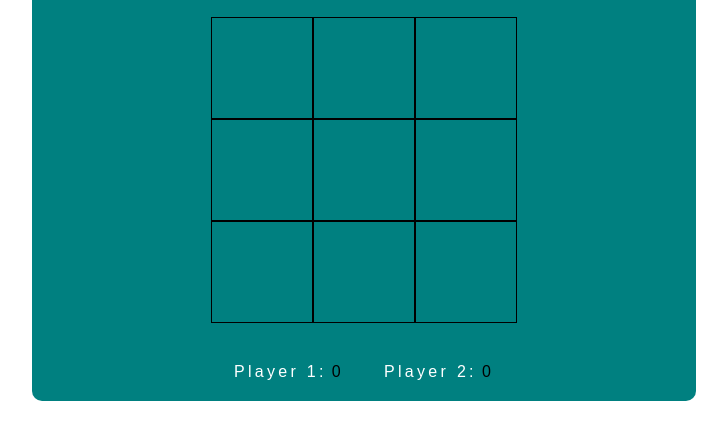
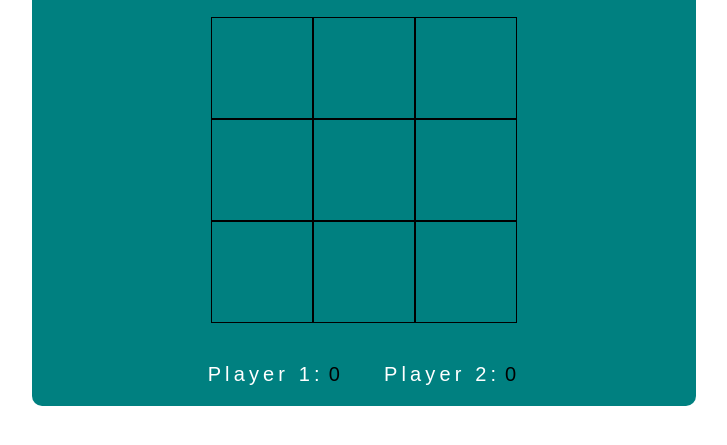
Before and after one commit to larryp89/tic-tac-toe, a plain HTML site: page index.html in a window 1280 px wide. Shown: the part 215-660 px from the top of the page, without its empty margins (276-1003 px from the left). Drawn offline with Linux system fonts and the light colour scheme.

Commit message:
final css edit

```diff
--- a/styles.css
+++ b/styles.css
@@ -36,7 +36,8 @@
   display: flex;
   align-items: center;
   justify-content: center;
-  color: white
+  color: white;
+  letter-spacing: 0;
 }
 
 .new-game {
@@ -64,7 +65,12 @@
 }
 
 .p1-name, .p2-name{
+  font-size: 20px;
   margin-right: 5px;
   color: white;
   font-weight: lighter;
 }
+
+.p1-score, .p2-score{
+  font-size: 20px;
+}
```
